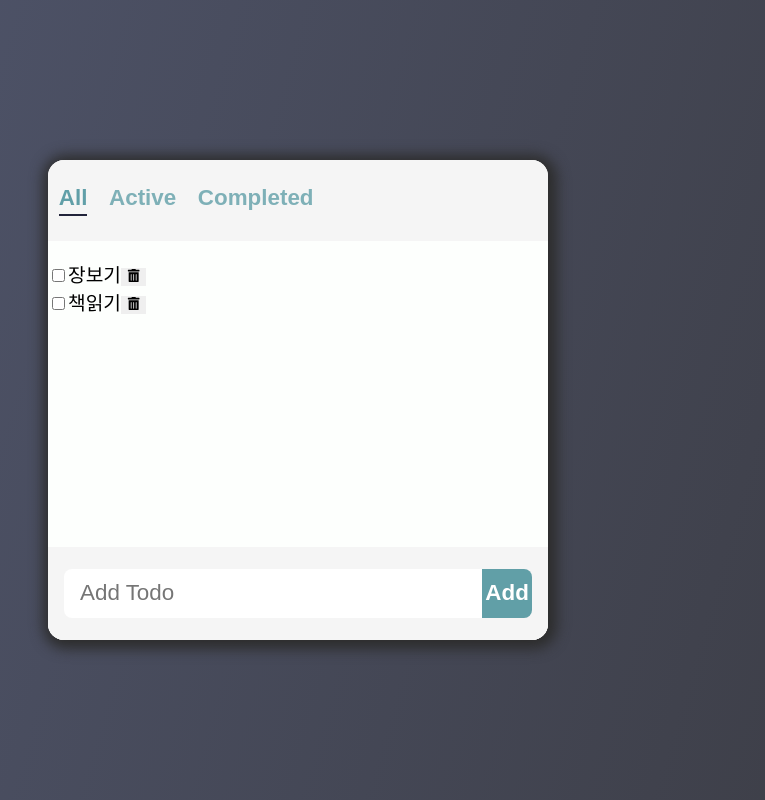
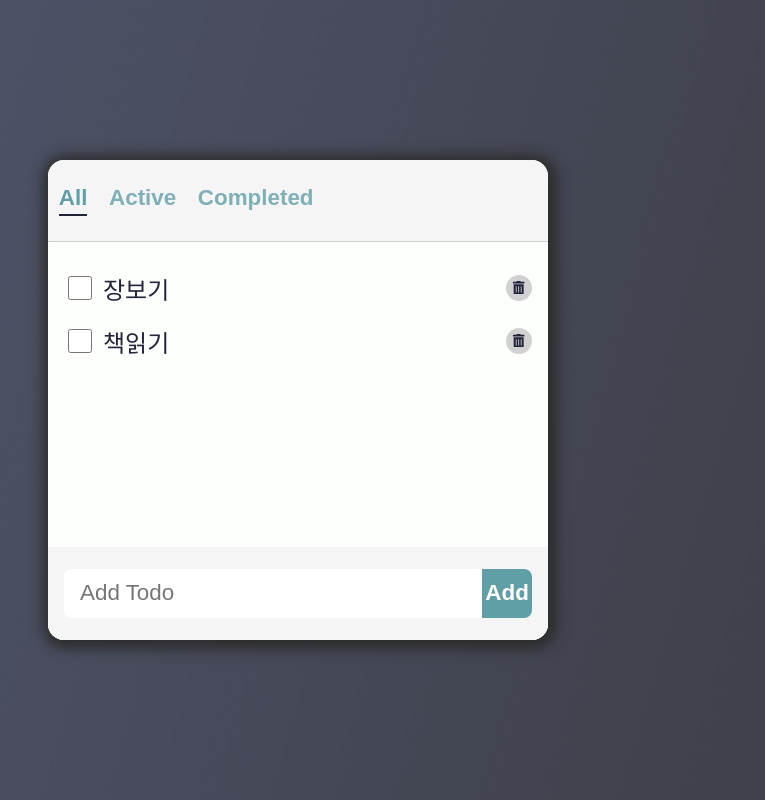
Before and after one commit to JIY00N2/todo-list-react, a React (Create React App) app: page / in a window 1280 px wide. Shown: the whole page, without its empty margins (342-1107 px from the left). Built offline with nearby package versions, Linux system fonts and the light colour scheme.

Commit message:
2023.04.14 toddo item css

```diff
--- a/src/components/Header/Header.module.css
+++ b/src/components/Header/Header.module.css
@@ -3,7 +3,7 @@
     justify-content: space-between;
     align-items: center;
     background-color: var(--color-bg-dark);
-    border-bottom: 1px solid var(--color-gray);
+    border-bottom: 1px solid var(--color-grey);
 }
 .filters{
     display:flex;
--- a/src/components/Todo/Todo.jsx
+++ b/src/components/Todo/Todo.jsx
@@ -1,5 +1,6 @@
 import React from 'react';
 import { FaTrashAlt } from 'react-icons/fa';
+import styles from './Todo.module.css';
 
 export default function Todo({todo, onUpdate, onDelete}) {
     const {text, status} = todo;
@@ -9,16 +10,17 @@ export default function Todo({todo, onUpdate, onDelete}) {
     };
     const handleDelete = () => onDelete(todo);
     return (
-        <li>
+        <li className={styles.todo}>
             <input
+            className={styles.checkbox}
             type='checkbox'
             id='checkbox'
             checked={status === 'completed'}
             onChange={handleChange}>
             </input>
-            <label htmlFor='checkbox'>{text}</label>
-            <span>
-                <button onClick={handleDelete}>
+            <label htmlFor='checkbox' className={styles.text}>{text}</label>
+            <span className={styles.icon}>
+                <button onClick={handleDelete} className={styles.button}>
                     <FaTrashAlt></FaTrashAlt>
                 </button>
             </span>
--- /dev/null
+++ b/src/components/Todo/Todo.module.css
@@ -0,0 +1,35 @@
+.todo{
+    display: flex;
+    justify-content: space-between;
+    align-items: center;
+    padding: 0.5rem 1rem;
+    margin:0.1rem 0;
+    color: var(--color-text);
+}
+
+.checkbox{
+    width:1.5rem;
+    height:1.5rem;
+}
+
+.text{
+    flex: 1 1 0%;
+    margin-left: 0.5rem;
+    font-size:1.5rem;
+}
+.icon{
+    width:26px;
+    height:26px;
+    background-color: var(--color-grey);
+    border-radius: 100%;
+    transition: all 150ms ease-in-out;
+}
+
+.icon:hover{
+    background-color: var(--color-accent);
+    transform: rotate(15deg) scale(1.2);
+}
+.button{
+    color:var(--color-text);
+    background-color: transparent;
+}
--- a/src/components/TodoList/TodoList.module.css
+++ b/src/components/TodoList/TodoList.module.css
@@ -1,5 +1,7 @@
 .container{
     height:100%;
+    /* 화면을 넘어갔을때의 설정 */
+    min-height:0;
     display: flex;
     flex-direction: column;
     background-color: var(--color-bg);
--- a/src/index.css
+++ b/src/index.css
@@ -5,6 +5,7 @@
   --color-text: #22243b;
   --color-accent: #5c9ca5f7;
   --color-white:white;
+  --color-scrollbar:#aaa7a7;
 }
 body {
   margin: 0;
@@ -19,6 +20,8 @@ body {
   justify-content: center;
   align-items: center;
   font-size: 1.2rem;
+  /* 강조색깔을 브라우저값 말고 지정 값으로 변경 */
+  accent-color:var(--color-accent);
   background: rgb(81,87,111);
   background: linear-gradient(
     106deg,
@@ -58,3 +61,16 @@ button{
   outline:none;
   border:none;
 }
+/* 스크롤바 꾸미기 */
+::-webkit-scrollbar{
+  width:0.5rem;
+}
+::-webkit-scrollbar-track{
+  background-color: var(--color-bg-dark);
+}
+::-webkit-scrollbar-thumb{
+  background-color: var(--color-scrollbar);
+}
+::-webkit-scrollbar-thumb:hover{
+  background-color: var(--color-accent);
+}
```
